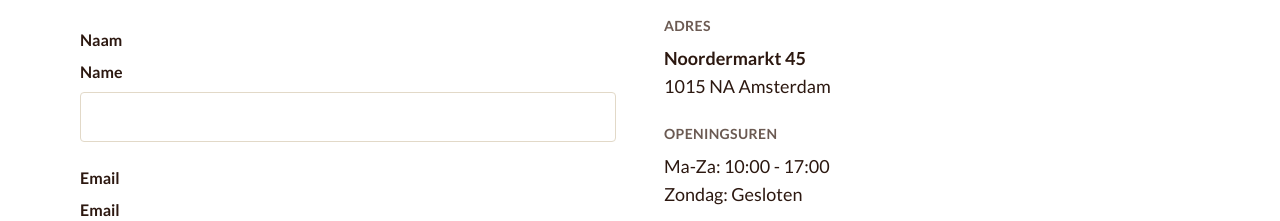
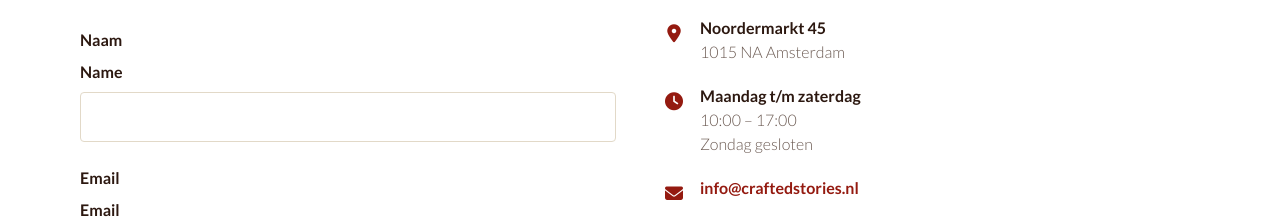
Before and after one commit to raket-online/craftedstories, a plain HTML site: page contact.html in a window 1280 px wide. Shown: the part 579-800 px from the top of the page. Drawn offline with nearby package versions, Linux system fonts and the light colour scheme.

Commit message:
Vervang emoji's door Font Awesome iconen

```diff
--- a/contact.html
+++ b/contact.html
@@ -7,6 +7,7 @@
     <title data-lang="en" style="display:none;">Contact - Crafted Stories</title>
 
     <!-- Google Fonts -->
+    <link rel="stylesheet" href="https://cdnjs.cloudflare.com/ajax/libs/font-awesome/6.5.0/css/all.min.css">
   <link href="https://fonts.googleapis.com/css2?family=Playfair+Display:wght@400;700&family=Lato:wght@300;400;700&display=swap" rel="stylesheet">
 
     <!-- Tailwind CSS -->
@@ -321,32 +322,34 @@
                         <h3 class="font-serif text-2xl font-bold text-warm-brown mb-6" data-lang="nl">Bezoek ons</h3>
                         <h3 class="font-serif text-2xl font-bold text-warm-brown mb-6" data-lang="en">Visit us</h3>
 
-                        <div class="space-y-6">
+                        <div class="space-y-5">
                             <!-- Address -->
+                            <div class="flex items-start gap-4">
+                                <i class="fa-solid fa-location-dot text-primary text-lg mt-1 w-5 text-center" aria-hidden="true"></i>
                                 <div>
-                                <p class="text-sm text-warm-gray font-semibold uppercase tracking-wide mb-2" data-lang="nl">Adres</p>
-                                <p class="text-sm text-warm-gray uppercase tracking-wide mb-2" data-lang="en">Address</p>
-                                <p class="text-lg text-warm-brown font-semibold">Noordermarkt 45</p>
-                                <p class="text-lg text-warm-brown">1015 NA Amsterdam</p>
+                                    <p class="font-semibold text-warm-brown">Noordermarkt 45</p>
+                                    <p class="text-warm-gray font-light">1015 NA Amsterdam</p>
                                 </div>
-
+                            </div>
                             <!-- Hours -->
+                            <div class="flex items-start gap-4">
+                                <i class="fa-solid fa-clock text-primary text-lg mt-1 w-5 text-center" aria-hidden="true"></i>
                                 <div>
-                                <p class="text-sm text-warm-gray font-semibold uppercase tracking-wide mb-2" data-lang="nl">Openingsuren</p>
-                                <p class="text-sm text-warm-gray uppercase tracking-wide mb-2" data-lang="en">Hours</p>
-                                <p class="text-lg text-warm-brown" data-lang="nl">Ma-Za: 10:00 - 17:00</p>
-                                <p class="text-lg text-warm-brown" data-lang="en">Mon-Sat: 10:00 - 17:00</p>
-                                <p class="text-lg text-warm-brown" data-lang="nl">Zondag: Gesloten</p>
-                                <p class="text-lg text-warm-brown" data-lang="en">Sunday: Closed</p>
+                                    <p class="font-semibold text-warm-brown" data-lang="nl">Maandag t/m zaterdag</p>
+                                    <p class="font-semibold text-warm-brown" data-lang="en">Monday to Saturday</p>
+                                    <p class="text-warm-gray font-light">10:00 – 17:00</p>
+                                    <p class="text-warm-gray font-light" data-lang="nl">Zondag gesloten</p>
+                                    <p class="text-warm-gray font-light" data-lang="en">Closed on Sundays</p>
                                 </div>
-
+                            </div>
                             <!-- Email -->
+                            <div class="flex items-start gap-4">
+                                <i class="fa-solid fa-envelope text-primary text-lg mt-1 w-5 text-center" aria-hidden="true"></i>
                                 <div>
-                                <p class="text-sm text-warm-gray font-semibold uppercase tracking-wide mb-2" data-lang="nl">Email</p>
-                                <p class="text-sm text-warm-gray uppercase tracking-wide mb-2" data-lang="en">Email</p>
-                                <a href="mailto:info@craftedstories.nl" class="text-lg text-primary hover:text-primary-dark transition font-semibold">
+                                    <a href="mailto:info@craftedstories.nl" class="text-primary hover:text-primary-dark transition font-semibold">
                                         info@craftedstories.nl
                                     </a>
+                                </div>
                             </div>
                         </div>
                     </div>
```
Also changed, not shown: index.html (+7 -6 lines). Lines whose indentation alone changed are shown as unchanged.
